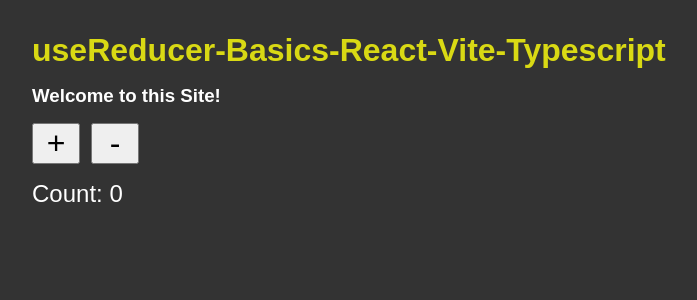
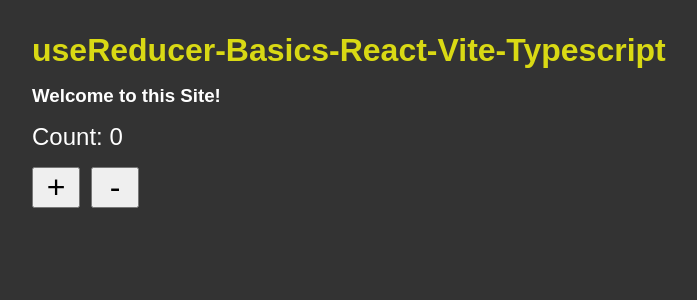
Before and after one commit to Scientific-Research/mk004-useReducer-basics-React-Vite-Typescript, a React (Vite) app: page / in a window 1280 px wide. Shown: the top 300 px of the page, without its empty margins (0-697 px from the left). Built offline with nearby package versions, Linux system fonts and the light colour scheme.

Commit message:
some new modification in the arrangemenet of buttons and texts

```diff
--- a/src/App.css
+++ b/src/App.css
@@ -17,8 +17,8 @@
   }
 
   .count {
+    font-size: 1.5rem;
     margin-top: 1rem;
-    font-size: 1.5rem;
   }
 
   .buttonArea {
--- a/src/App.tsx
+++ b/src/App.tsx
@@ -41,6 +41,8 @@
     <div className="App">
       <h1>useReducer-Basics-React-Vite-Typescript</h1>
       <h3>Welcome to this Site!</h3>
+      <p className="count">Count: {state.count}</p>
+
       <div className="buttonArea">
         <button className="increaseBtn" onClick={handleIncreaseCount}>
           +
@@ -48,7 +50,6 @@
 
         <button onClick={handleDecreaseCount}>-</button>
       </div>
-      <p className="count">Count: {state.count}</p>
     </div>
   );
 }
```
